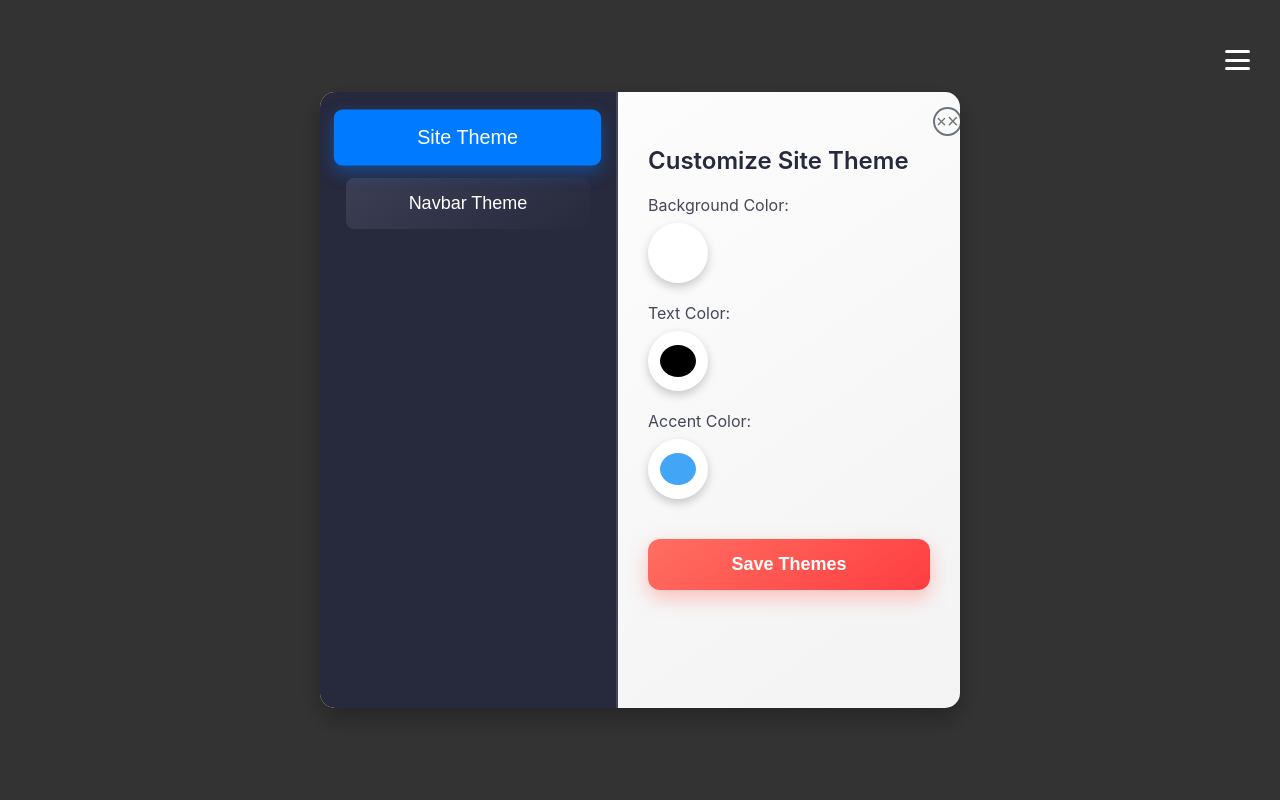
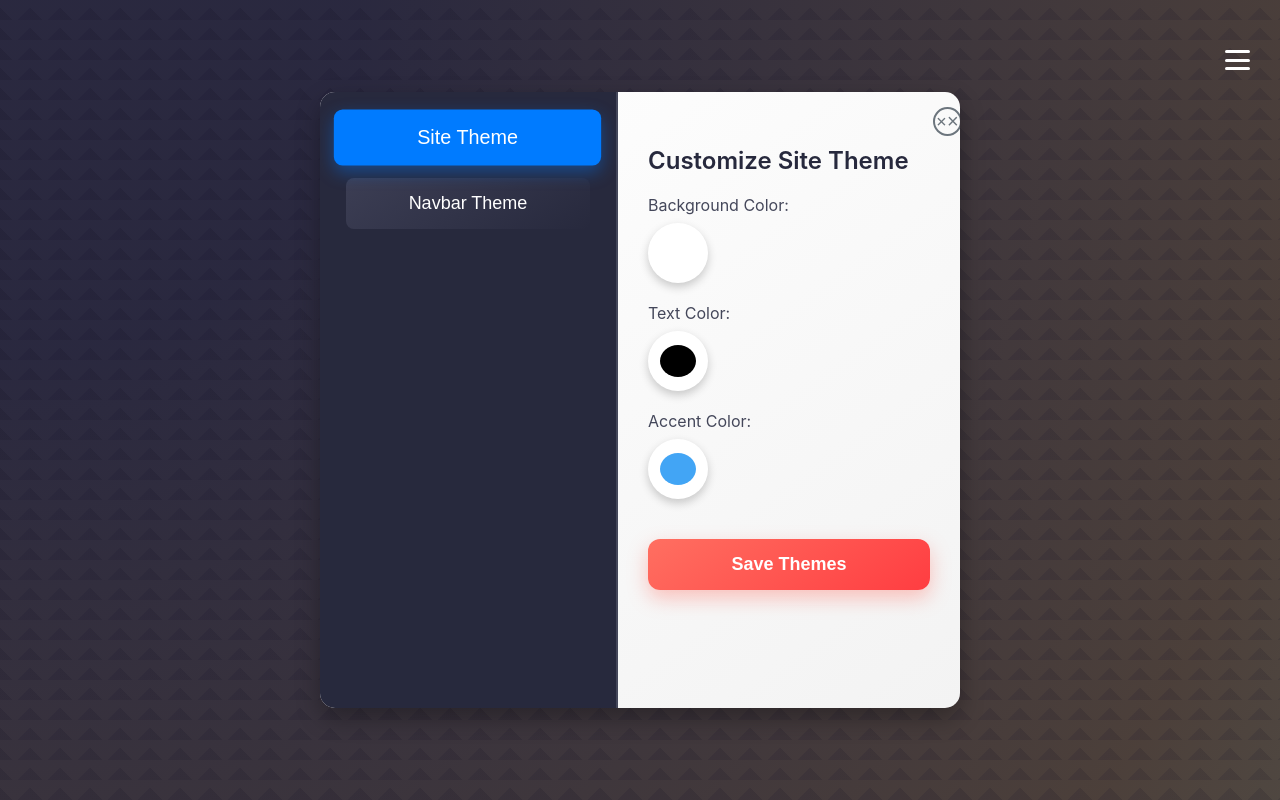
Before and after one commit to sudhanshu2070/frontDesk, a React (Create React App) app: page /frontDesk/theme in a window 1280 px wide. Built offline with nearby package versions, Linux system fonts and the light colour scheme.

Commit message:
Theme Changer 0.8

```diff
--- a/src/components/AddContact/AddContact.tsx
+++ b/src/components/AddContact/AddContact.tsx
@@ -35,7 +35,6 @@ const AddContact: React.FC = () => {
   const handleSubmit = async () => {
     try {
       //await axios.post('http://localhost:5000/api/contacts', formData, {
-      console.log(formData);
 
       await axios.post('https://thewire-salvatores-projects-9d7f38e8.vercel.app/api/saveContacts', formData, {
         headers: {
@@ -45,7 +44,7 @@ const AddContact: React.FC = () => {
       setSuccessMessage('Contact added successfully.');
       setTimeout(() => {
         setSuccessMessage(null);
-        navigate('/home'); // Navigate after hiding the message
+        navigate('/home'); // Navigating after hiding the message
       }, 1000); // Delay navigation for 1 seconds to allow message to be visible
     } catch (error) {
       console.error("There was an error adding the contact!", error);
--- a/src/components/ThemeSelector/ThemeSelector.css
+++ b/src/components/ThemeSelector/ThemeSelector.css
@@ -1,13 +1,37 @@
 /* Overall container */
 .theme-selector-container {
+  position: fixed;
+  top: 0;
+  left: 0;
+  width: 100%;
+  height: 100%;
   display: flex;
   justify-content: center;
   align-items: center;
-  height: 100vh;
-  background: rgba(0, 0, 0, 0.8); /* Dark overlay */
-  backdrop-filter: blur(8px); /* Glassy effect */
-  animation: fadeInBackground 0.8s ease-in-out;
+  background-color: #5B6057;
+  background-image: radial-gradient(circle at 25px 25px,
+                                    rgba(21, 17, 53, 0.7) 15%,
+                                    rgba(53, 15, 15, 0.4) 60%,
+                                    transparent 90%);
+  background-size: 2000px 1000px; /* Adjust spacing for the pattern */
 }
+
+/* Adding a subtle gloss effect */
+.theme-selector-container::before {
+  content: "";
+  position: absolute;
+  top: 0;
+  left: 0;
+  width: 100%;
+  height: 100%;
+  background-image: linear-gradient(45deg, rgba(12, 9, 29, 0.3) 25%, transparent 25%),
+                    linear-gradient(315deg, rgba(18, 13, 44, 0.3) 25%, transparent 25%);
+  background-size: 30px 20px;
+  opacity: 0.4;
+  pointer-events: none;
+}
+
+
 
 /* Popup card */
 .theme-selector-popup {
--- a/src/components/ThreePointVis/ThreePointVis/ThreePointVis.tsx
+++ b/src/components/ThreePointVis/ThreePointVis/ThreePointVis.tsx
@@ -49,7 +49,6 @@ const ThreePointVis: React.FC<ThreePointVisProps> = ({ data }) => {
   const totalCylinders = 370;
   //const cylindersPerRow = Math.ceil(Math.sqrt(totalCylinders)); // Calculate based on total cylinders
   const cylindersPerRow = 30;
-  console.log("cylindersPerRow", cylindersPerRow);
   const spacing = 0.575; // Space between cylinders
   const cylinderSize = 0.25; // Radius of the cylinder
 
```
